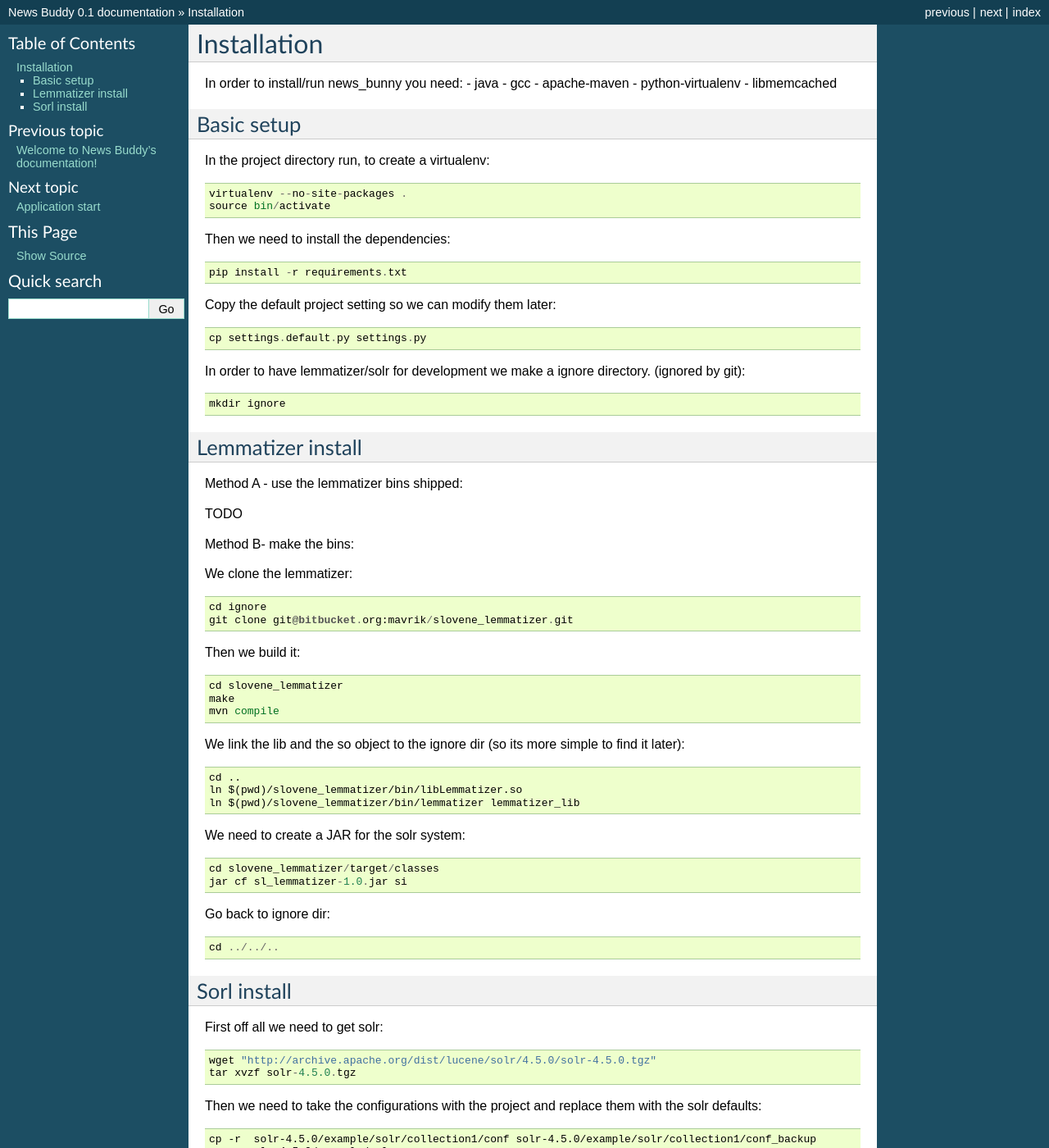
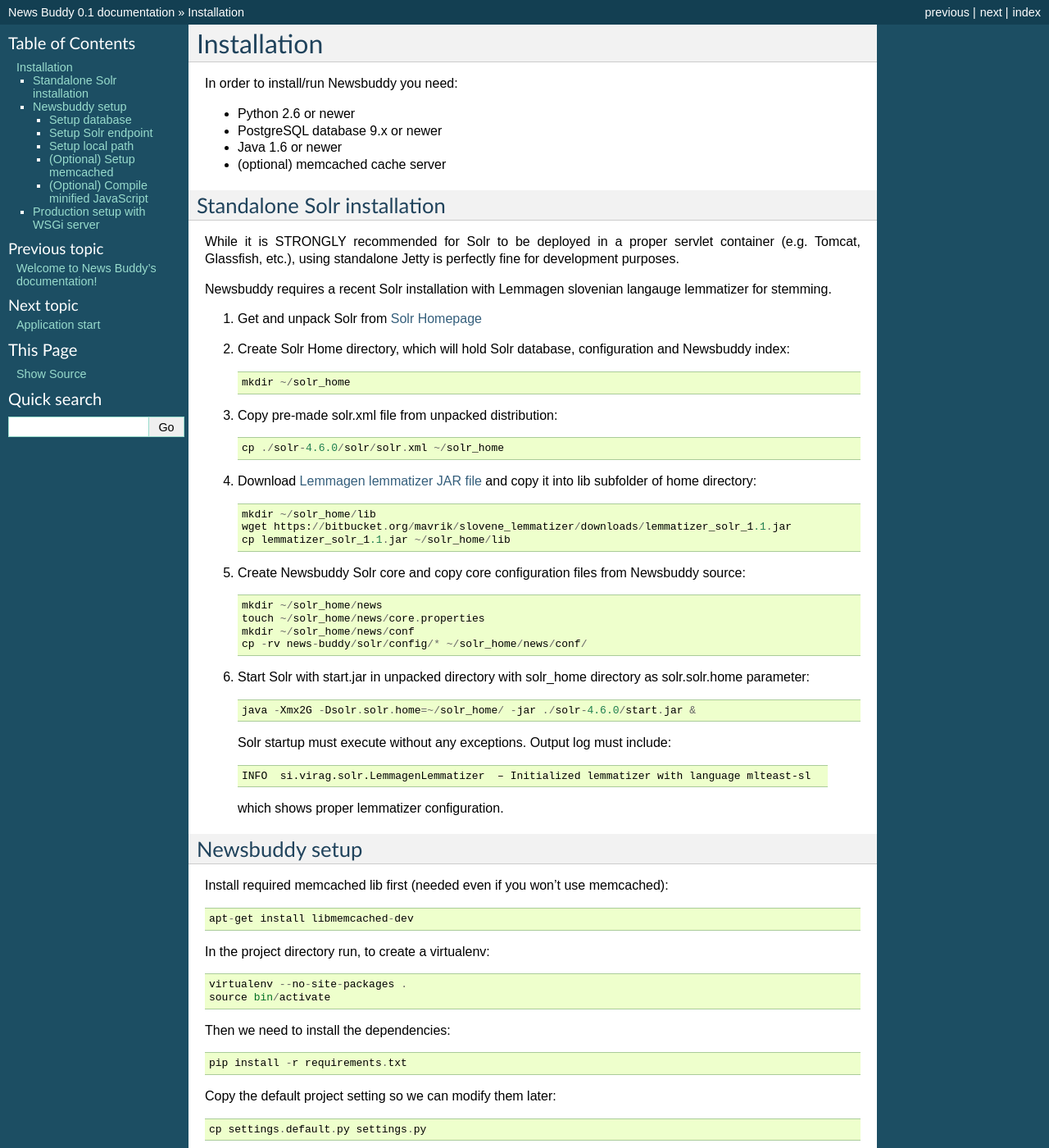
Before and after one commit to izacus/newsbuddy, a Sphinx documentation site: the page built from doc/source/installation.rst, in a window 1280 px wide and 1400 px high. Shown: the whole window at 82% size. Built offline with Sphinx 7.4.7, drawn with Linux system fonts in a browser that asks for light colours; some of the changed text lies outside the part shown.

Commit message:
Updated installation docs for simplified explanation

```diff
--- a/doc/source/installation.rst
+++ b/doc/source/installation.rst
@@ -1,16 +1,59 @@
 Installation
 ++++++++++++
 
-In order to install/run news_bunny you need:
-- java
-- gcc
-- apache-maven
-- python-virtualenv
-- libmemcached
+In order to install/run Newsbuddy you need:
+
+- Python 2.6 or newer
+- PostgreSQL database 9.x or newer
+- Java 1.6 or newer
+- (optional) memcached cache server
 
 
-Basic setup
+Standalone Solr installation
+-------------------
+While it is STRONGLY recommended for Solr to be deployed in a proper servlet container (e.g. Tomcat, Glassfish, etc.), using standalone Jetty is perfectly fine for development purposes.
+
+Newsbuddy requires a recent Solr installation with Lemmagen slovenian langauge lemmatizer for stemming.
+
+1. Get and unpack Solr from `Solr Homepage <http://lucene.apache.org/solr/mirrors-solr-redir.html>`_
+2. Create Solr Home directory, which will hold Solr database, configuration and Newsbuddy index::
+
+    mkdir ~/solr_home
+
+3. Copy pre-made solr.xml file from unpacked distribution::
+
+    cp ./solr-4.6.0/solr/solr.xml ~/solr_home
+
+4. Download `Lemmagen lemmatizer JAR file <https://bitbucket.org/mavrik/slovene_lemmatizer/downloads/lemmatizer_solr_1.1.jar>`_ and copy it into lib subfolder of home directory::
+
+    mkdir ~/solr_home/lib
+    wget https://bitbucket.org/mavrik/slovene_lemmatizer/downloads/lemmatizer_solr_1.1.jar
+    cp lemmatizer_solr_1.1.jar ~/solr_home/lib
+
+5. Create Newsbuddy Solr core and copy core configuration files from Newsbuddy source::
+
+    mkdir ~/solr_home/news
+    touch ~/solr_home/news/core.properties
+    mkdir ~/solr_home/news/conf
+    cp -rv news-buddy/solr/config/* ~/solr_home/news/conf/
+
+6. Start Solr with start.jar in unpacked directory with solr_home directory as solr.solr.home parameter::
+
+    java -Xmx2G -Dsolr.solr.home=~/solr_home/ -jar ./solr-4.6.0/start.jar &
+
+ Solr startup must execute without any exceptions. Output log must include::
+
+    INFO  si.virag.solr.LemmagenLemmatizer  – Initialized lemmatizer with language mlteast-sl
+
+ which shows proper lemmatizer configuration.
+
+
+Newsbuddy setup
 -----------
+
+Install required memcached lib first (needed even if you won't use memcached)::
+
+    apt-get install libmemcached-dev
 
 In the project directory run, to create a virtualenv::
 
@@ -26,88 +69,69 @@
 
     cp settings.default.py settings.py
 
-In order to have lemmatizer/solr for development we make a ignore directory.
-(ignored by git)::
+Setup database
+~~~~~~~~~~~~~~~~
 
-    mkdir ignore
+Create a database for newsbuddy in your Postgresql and give proper permissions to user.
 
-Lemmatizer install
-------------------
+Updated settings.py with connection string to your database::
 
-Method A - use the lemmatizer bins shipped:
+   DB_CONNECTION_STRING = "postgresql://DATABASE_HOST/DATABASE_NAME"
 
-TODO
+e.g.::
 
-Method B- make the bins:
+   DB_CONNECTION_STRING = "postgresql://localhost/news"
 
-We clone the lemmatizer::
+Then run initial database migration setup::
 
-    cd ignore
-    git clone git@bitbucket.org:mavrik/slovene_lemmatizer.git
+  alembic upgrade head
 
+Setup Solr endpoint
+~~~~~~~~~~~~~~~~~~~~~~
 
-Then we build it::
+Set Solr HTTP endpoint. If you followed instructions at the start of this document your Solr endpoint configuration will be::
 
-    cd slovene_lemmatizer
-    make
-    mvn compile
+    SOLR_ENDPOINT_URLS = { "si" : "http://localhost:8983/solr/news/"}
+    SOLR_DEFAULT_ENDPOINT = "si"
 
+Setup local path
+~~~~~~~~~~~~~~~~~~~~~
 
-We link the lib and the so object to the ignore dir (so its more simple to find
-it later)::
+Setup LOCAL_URL variable to show to newsbuddy HTTP path. Make sure the URL works from local machine. If you're running a development server the value will be::
 
-    cd ..
-    ln $(pwd)/slovene_lemmatizer/bin/libLemmatizer.so
-    ln $(pwd)/slovene_lemmatizer/bin/lemmatizer lemmatizer_lib
+    LOCAL_URL = "http://localhost:8005"
 
-We need to create a JAR for the solr system::
+(Optional) Setup memcached
+~~~~~~~~~~~~~~~~~~~~~~~~~~~
 
-    cd slovene_lemmatizer/target/classes
-    jar cf sl_lemmatizer-1.0.jar si
+Newsbuddy performs better with memcached caching server. Install it on your distribution, then updated MEMCACHED_URL variable to point to your server instance::
 
-Go back to ignore dir::
+    MEMCACHED_URL = "127.0.0.1"
 
-    cd ../../..
+(Optional) Compile minified JavaScript
+~~~~~~~~~~~~~~~~~~~~~~~~~~~~~~~~~~~~~~~
 
-Sorl install
-------------
+Minifying JavaScript increases Newsbuddy performance on the clientside. For JS compilation you will need:
 
-First off all we need to get solr::
+- node.js
+- Grunt
 
-    wget "http://archive.apache.org/dist/lucene/solr/4.5.0/solr-4.5.0.tgz"
-    tar xvzf solr-4.5.0.tgz
+To compile JS run::
 
-Then we need to take the configurations with the project and replace them with
-the solr defaults::
+    grunt
 
-    cp -r  solr-4.5.0/example/solr/collection1/conf solr-4.5.0/example/solr/collection1/conf_backup
-    cp -r solr-4.5.0/example/solr .
-    ##
-    rm solr/collection1/conf/schema.xml
-    rm solr/collection1/conf/solrconfig.xml
-    rm solr/collection1/conf/stopwords.txt
-    ln -s $(pwd)/../solr/config/* solr/collection1/conf/
+in toplevel Newsbuddy directory. This will compile and minify JS files into ui/dist/nb.min.js file.
 
+Production setup with WSGi server
+-----------------------------------
 
-We need to add the slovene_lemmatizer solr plugin::
+If you with to run newsbuddy in production with WSGi server, follow steps in previous section, then copy production WSGi configuration file::
 
-    mkdir solr/collection1/lib
-    cp slovene_lemmatizer/target/classes/sl_lemmatizer-1.0.jar solr/collection1/lib/
+    cp production.default.ini production.ini
 
-We here are some configuraton changes.
-The path to the lemmetizer .so from method B::
+and update paths to newsbuddy in that file:
 
-    sed -i 's Users/jernej/Workspace/ '`pwd`'/ g' solr/collection1/conf/schema.xml
+    chdir = /home/newsbuddy/news-buddy
+    virtualenv = /home/newsbuddy/news-buddy
 
-The default solr core is collection1::
-
-    sed -i 's news collection1 g' ../settings.py
-
-Now we can run sorl::
-
-    cd solr-4.5.0/example
-    java -Dsolr.solr.home=../../solr -Djava.library.path=../..  -jar start.jar &
-
-And go back to the root of the project::
-
-    cd ../../..
+INI file can then be used as a parameter for WSGi server.
--- a/doc/source/start_worker.rst
+++ b/doc/source/start_worker.rst
@@ -3,10 +3,10 @@
 
 Make sure you installed the buddy (see installation docs).
 
-The worker is a python script that parses the RSS websites and artices.
-Then populates SOLR and resets statistics in the web app.
+The worker is a python script that parses the RSS websites and artices and populates SOLR and resets statistics in the web app. It should be run periodically for regular scraping.
 
-To run the worker your solr and application must run.
+To run the worker your Solr and WSGI application must run.
+
 After activating the virtualenv run::
 
     python work.py
```
Also changed, not shown: doc/source/known_install_issues.rst (+0 -11 lines), doc/source/start_app.rst (+12 -2 lines).
